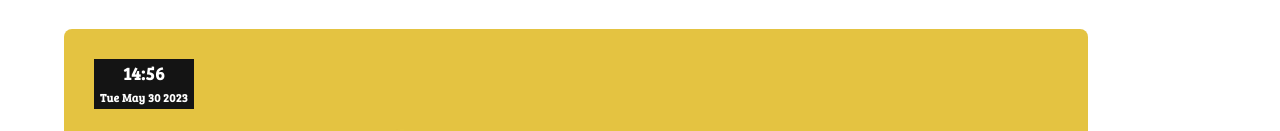
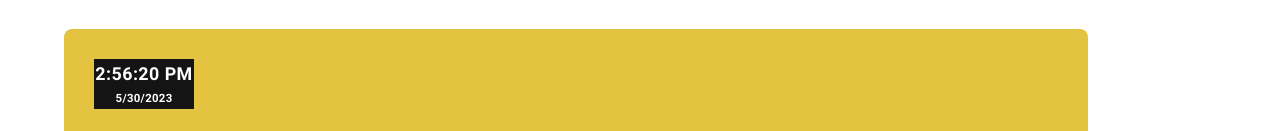
Before and after one commit to stpkkk/Next.js-stpkkk-portfolio, a Next.js app: page / in a window 1280 px wide. Shown: the part 379-510 px from the top of the page. Built offline with nearby package versions, Linux system fonts and the light colour scheme.

Commit message:
Clock fix error

```diff
--- a/components/Clock.tsx
+++ b/components/Clock.tsx
@@ -1,34 +1,27 @@
-"use client";
-import React, { useState, useEffect } from "react";
+'use client';
+import React, { useState, useEffect } from 'react';
 
 interface ClockProps {
   size?: number;
 }
 
 const Clock: React.FC<ClockProps> = ({ size = 100 }) => {
-  const [time, setTime] = useState(new Date());
+  const [date, setDate] = useState(new Date());
+  const [hydrated, setHydrated] = React.useState(false);
 
   useEffect(() => {
-    const timerID = setInterval(() => tick(), 1000);
+    const timer = setInterval(() => setDate(new Date()), 1000);
+    return function cleanup() {
+      clearInterval(timer);
+    };
+  }, [date]);
 
-    return () => {
-      clearInterval(timerID);
-    };
+  useEffect(() => {
+    setHydrated(true);
   }, []);
-
-  const tick = () => {
-    setTime(new Date());
-  };
-
-  const formatDigits = (num: number): string => {
-    return num < 10 ? `0${num}` : `${num}`;
-  };
-
-  const currentDate = new Date();
-  const formattedDate = currentDate.toDateString();
-
-  const hours = formatDigits(time.getHours());
-  const minutes = formatDigits(time.getMinutes());
+  if (!hydrated) {
+    return null;
+  }
 
   const viewBoxSize = size + 20;
   const center = viewBoxSize / 2;
@@ -38,30 +31,30 @@ const Clock: React.FC<ClockProps> = ({ size = 100 }) => {
       width={100}
       height={50}
       viewBox={`0 0 ${viewBoxSize} ${viewBoxSize + 20}`}
-      xmlns="http://www.w3.org/2000/svg"
-      className="bg-black sm:w-[70px] sm:h-[40px]"
+      xmlns='http://www.w3.org/2000/svg'
+      className='bg-black sm:w-[70px] sm:h-[40px]'
     >
       <text
         x={center}
         y={center}
-        textAnchor="middle"
-        fontSize="50"
-        fontWeight="bold"
-        fill="#fff"
-        className="font-bree tracking-wide w-full sm:text-[40px]"
+        textAnchor='middle'
+        fontSize='50'
+        fontWeight='bold'
+        fill='#fff'
+        className='font-ubuntu tracking-wide w-full sm:text-[40px]'
       >
-        {`${hours}:${minutes}`}
+        {date.toLocaleTimeString()}
       </text>
       <text
         x={center}
         y={viewBoxSize}
-        textAnchor="middle"
-        fontSize="32"
-        fontWeight="bold"
-        fill="#fff"
-        className="font-bree tracking-wide w-full sm:text-[28px]"
+        textAnchor='middle'
+        fontSize='32'
+        fontWeight='bold'
+        fill='#fff'
+        className='font-ubuntu tracking-wide w-full sm:text-[28px]'
       >
-        {formattedDate}
+        {date.toLocaleDateString()}
       </text>
     </svg>
   );
```
